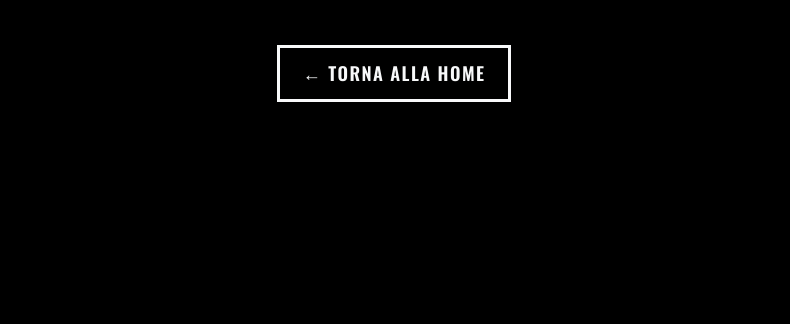
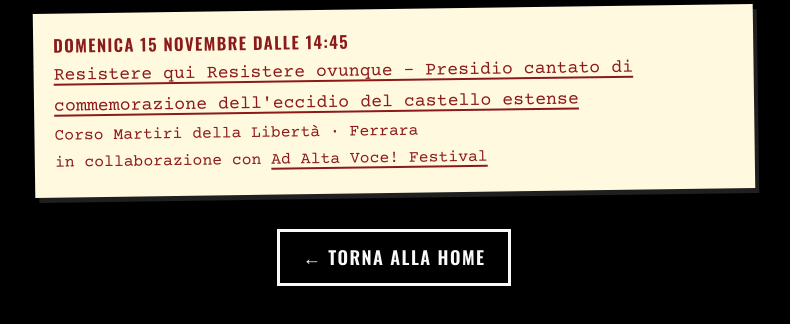
Before and after one commit to hardcoro2000/info, a plain HTML site: page eventi-passati.html in a window 1280 px wide. Shown: the part 656-980 px from the top of the page, without its empty margins (246-1036 px from the left). Before the commit the page ends 844 px from the top, so only its background shows below. Drawn offline with nearby package versions, Linux system fonts and the light colour scheme.

Commit message:
Update eventi-passati.html

```diff
--- a/eventi-passati.html
+++ b/eventi-passati.html
@@ -224,6 +224,12 @@
         <h2>Eventi passati</h2>
         <ul>
           <!-- Incolla qui gli eventi passati, i più recenti per primi -->
+          <li>
+            <span class="data">Domenica 15 novembre dalle 14:45</span>
+            <a href="https://www.instagram.com/p/DfgyWuhMPsb/?cplk=MzU1cmdrYThqc3Bq" target="_blank" rel="noopener">Resistere qui Resistere ovunque - Presidio cantato di commemorazione dell'eccidio del castello estense</a>
+            <span class="luogo">Corso Martiri della Libertà &middot; Ferrara</span>
+            <span class="collab">in collaborazione con <a href="https://www.instagram.com/adaltavocefestival" target="_blank" rel="noopener">Ad Alta Voce! Festival</a></span>
+          </li>
         </ul>
         <p class="azioni"><a class="bottone" href="index.html">&larr; Torna alla home</a></p>
       </section>
```
